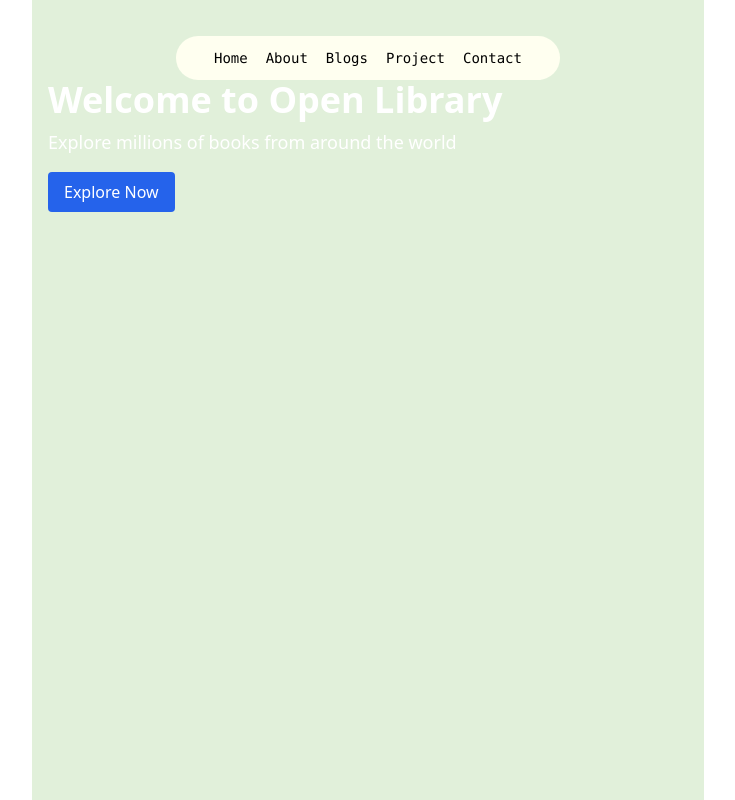
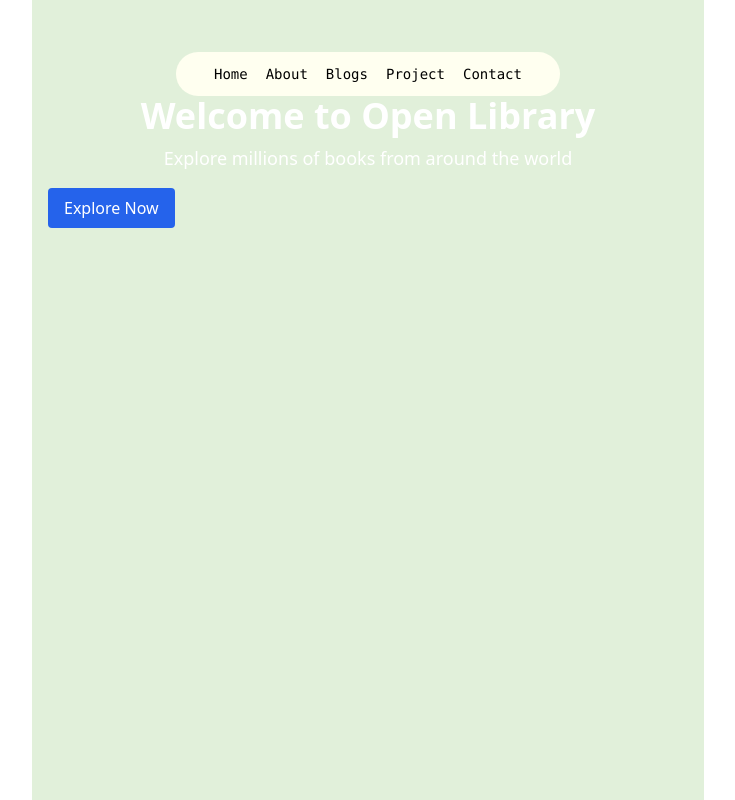
Before and after one commit to 2ndmurphy/portfolio-react-inprogress-, a React (Vite) app: page / in a window 1280 px wide. Shown: the whole page, without its empty margins (272-1007 px from the left). Built offline with nearby package versions, Linux system fonts and the light colour scheme.

Commit message:
Update App.jsx

```diff
--- a/src/App.jsx
+++ b/src/App.jsx
@@ -4,11 +4,11 @@ function App() {
   return (
     <main className="block w-full min-h-screen backdrop-blur-md
     py-9 px-4 max-w-2xl mx-auto bg-gradient-to-t from-[#E1F0DA] to-[#E1F0DA]">
-      <section className="block">
+      <section className="block py-4">
         <Navbar/>
-        <h1 className="text-4xl font-bold text-white">Welcome to Open Library</h1>
-        <p className="text-lg mt-2 text-white">Explore millions of books from around the world</p>
-        <button className="mt-4 px-4 py-2 bg-blue-600 rounded text-white">Explore Now</button>
+        <h1 className="text-4xl font-bold text-white text-center">Welcome to Open Library</h1>
+        <p className="text-lg mt-2 text-white text-center">Explore millions of books from around the world</p>
+        <button className="mt-4 px-4 py-2 bg-blue-600 rounded text-white text-center">Explore Now</button>
       </section>
     </main>
   )
```
